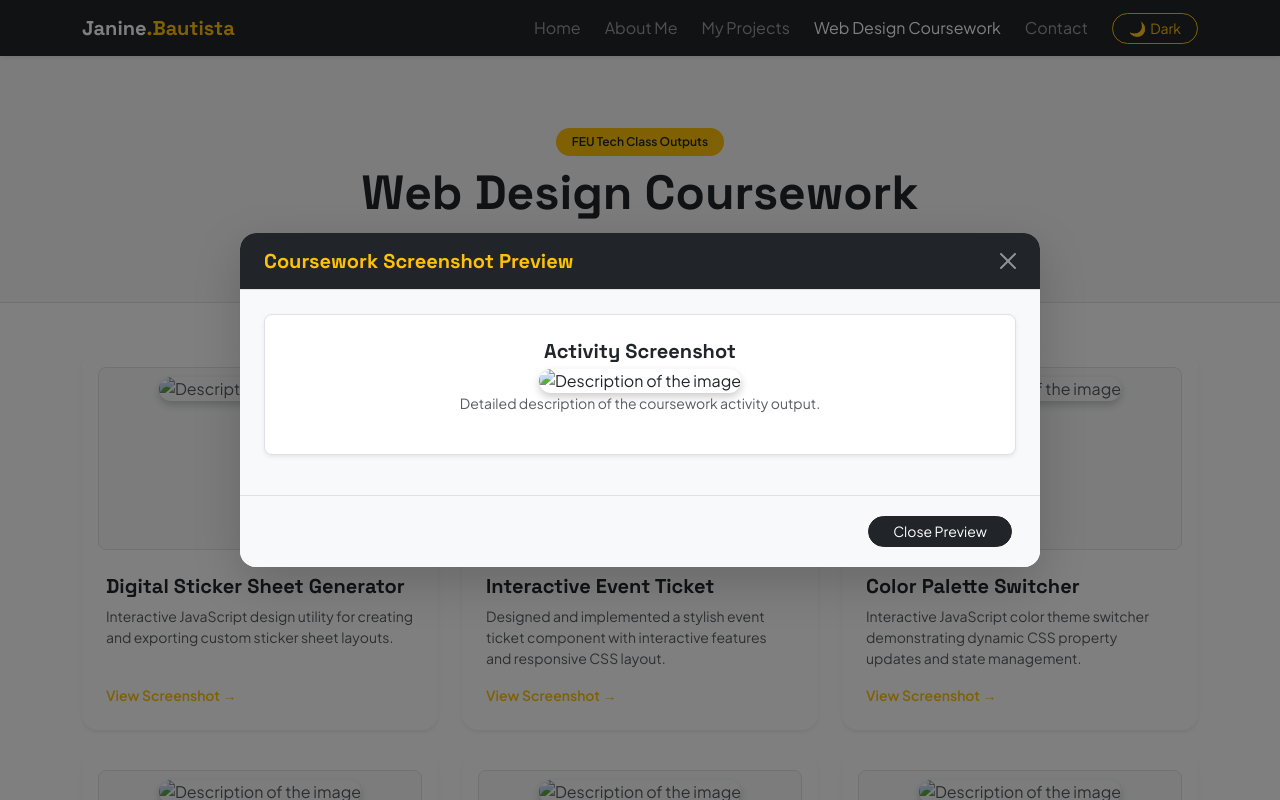
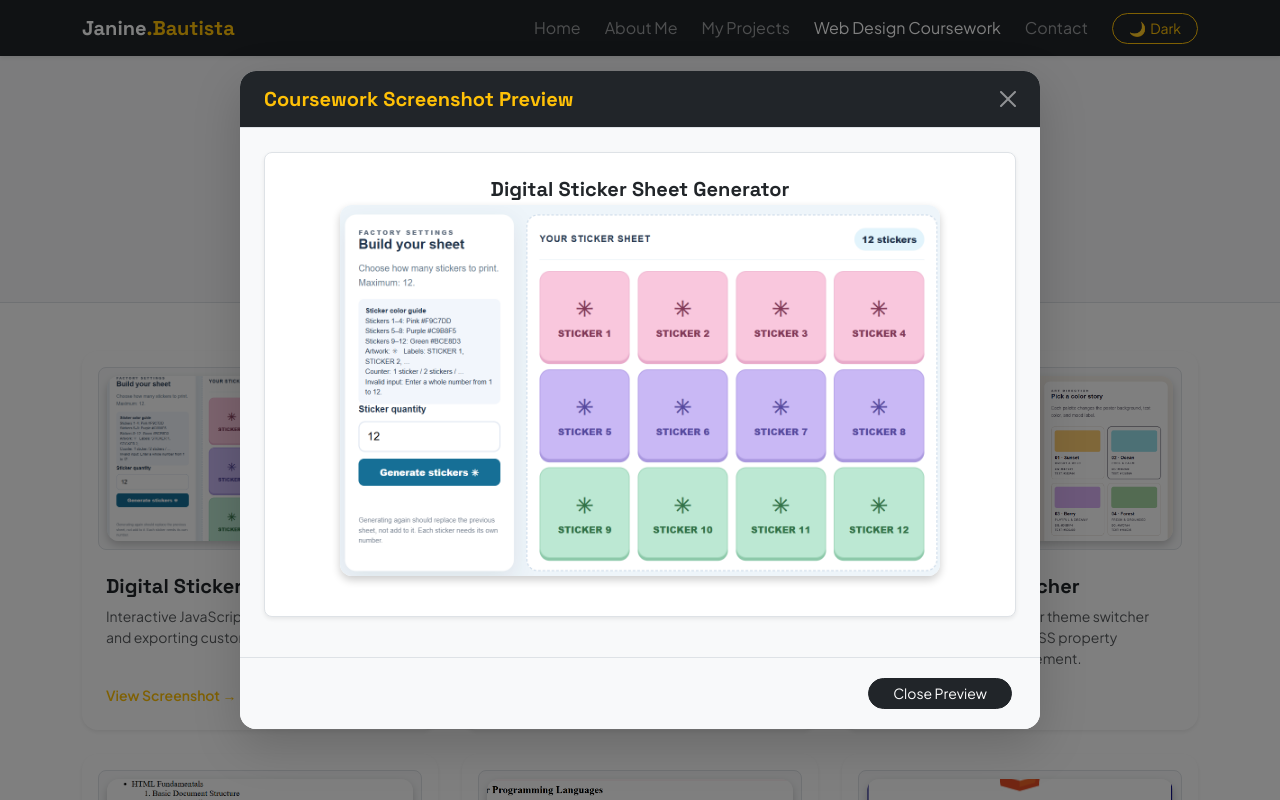
Before and after one commit to janineirenebautista/janineirenebautista.github.io, a plain HTML site: page coursework.html in a window 1280 px wide. Both pictures are taken after a click on the button 260 px from the left and 540 px from the top of the page. Shown: the top 800 px of the page. Drawn offline with nearby package versions, Linux system fonts and the light colour scheme; files that its build step writes are made by us from their sources.

Commit message:
Update asset paths in coursework.html

```diff
--- a/coursework.html
+++ b/coursework.html
@@ -17,7 +17,7 @@
       rel="stylesheet"
     />
     <!-- Custom CSS -->
-    <link rel="stylesheet" href="assets/css/style.css" />
+    <link rel="stylesheet" href="./css/style.css" />
   </head>
   <body>
     <!-- Navigation Bar -->
@@ -101,7 +101,7 @@
               role="button"
               data-bs-toggle="modal"
               data-bs-target="#screenshotModal"
-              data-img-src="assets/Coursework/Digital Sticker Sheet Generator.png"
+              data-img-src="./Coursework/Digital Sticker Sheet Generator.png"
               data-title="Digital Sticker Sheet Generator"
 
             >
@@ -117,7 +117,7 @@
 
                   <img
                     id="modalActivityImage"
-                    src="assets/Coursework/Digital Sticker Sheet Generator.png"
+                    src="./Coursework/Digital Sticker Sheet Generator.png"
                     alt="Description of the image"
                   />
                 </div>
@@ -151,7 +151,7 @@
               role="button"
               data-bs-toggle="modal"
               data-bs-target="#screenshotModal"
-              data-img-src="assets/Coursework/Interactive Event Ticket.png"
+              data-img-src="./Coursework/Interactive Event Ticket.png"
               data-title="Interactive Event Ticket"
 
             >
@@ -166,7 +166,7 @@
                   > -->
                   <img
                     id="modalActivityImage"
-                    src="assets/Coursework/Interactive Event Ticket.png"
+                    src="./Coursework/Interactive Event Ticket.png"
                     alt="Description of the image"
                   />
                 </div>
@@ -200,7 +200,7 @@
               role="button"
               data-bs-toggle="modal"
               data-bs-target="#screenshotModal"
-              data-img-src="assets/Coursework/Color Palette Switcher.png"
+              data-img-src="./Coursework/Color Palette Switcher.png"
               data-title="Color Palette Switcher"
             >
               <div
@@ -214,7 +214,7 @@
                   > -->
                   <img
                     id="modalActivityImage"
-                    src="assets/Coursework/Color Palette Switcher.png"
+                    src="./Coursework/Color Palette Switcher.png"
                     alt="Description of the image"
                   />
                 </div>
@@ -248,7 +248,7 @@
               role="button"
               data-bs-toggle="modal"
               data-bs-target="#screenshotModal"
-              data-img-src="assets/Coursework/HTML Lists.png"
+              data-img-src="./Coursework/HTML Lists.png"
               data-title="HTML Lists"
 
             >
@@ -263,7 +263,7 @@
                   > -->
                   <img
                     id="modalActivityImage"
-                    src="assets/Coursework/HTML Lists.png"
+                    src="./Coursework/HTML Lists.png"
                     alt="Description of the image"
                   />
                 </div>
@@ -295,7 +295,7 @@
               role="button"
               data-bs-toggle="modal"
               data-bs-target="#screenshotModal"
-              data-img-src="assets/Coursework/HTML Tables.png"
+              data-img-src="./Coursework/HTML Tables.png"
               data-title="HTML Tables"
 
             >
@@ -310,7 +310,7 @@
                   > -->
                   <img
                     id="modalActivityImage"
-                    src="assets/Coursework/HTML Tables.png"
+                    src="./Coursework/HTML Tables.png"
                     alt="Description of the image"
                   />
                 </div>
@@ -342,7 +342,7 @@
               role="button"
               data-bs-toggle="modal"
               data-bs-target="#screenshotModal"
-              data-img-src="assets/Coursework/Styling the Student Profile Using CSS.png"
+              data-img-src="./Coursework/Styling the Student Profile Using CSS.png"
               data-title="Styling the Student Profile Using CSS"
 
             >
@@ -357,7 +357,7 @@
                   > -->
                   <img
                     id="modalActivityImage"
-                    src="assets/Coursework/Styling the Student Profile Using CSS.png"
+                    src="./Coursework/Styling the Student Profile Using CSS.png"
                     alt="Description of the image"
                   />
                 </div>
@@ -423,7 +423,7 @@
               </h4>
               <img
                 id="modalActivityPreview"
-                src="assets/Coursework/Digital Sticker Sheet Generator.png"
+                src="./Coursework/Digital Sticker Sheet Generator.png"
                 alt="Description of the image"
               />
               <p class="text-muted small mb-3" id="modalActivityDesc">
@@ -476,6 +476,6 @@
     <!-- Bootstrap JS Bundle -->
     <script src="https://cdn.jsdelivr.net/npm/bootstrap@5.3.3/dist/js/bootstrap.bundle.min.js"></script>
     <!-- Custom JS -->
-    <script src="assets/js/main.js"></script>
+    <script src="./js/main.js"></script>
   </body>
 </html>
```
